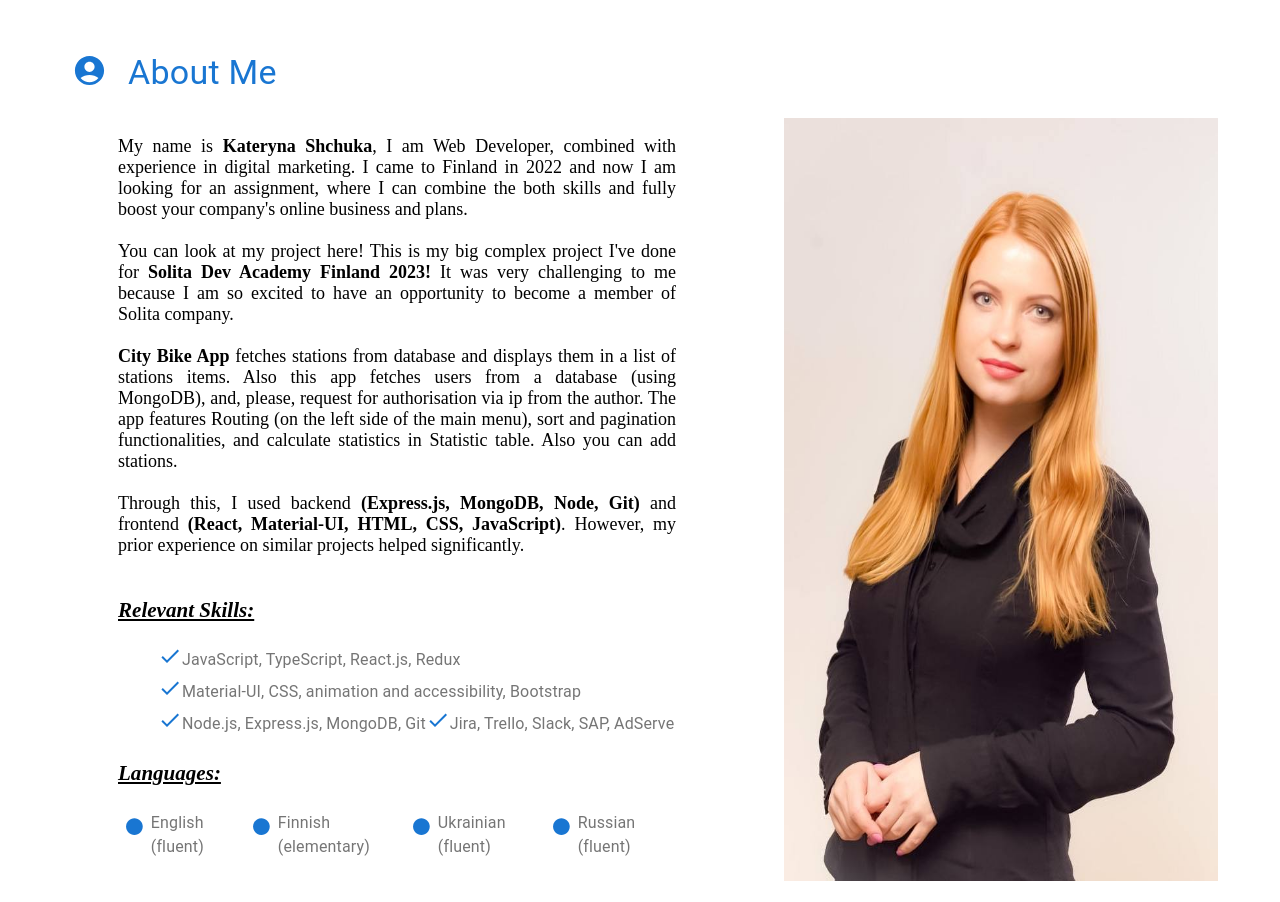
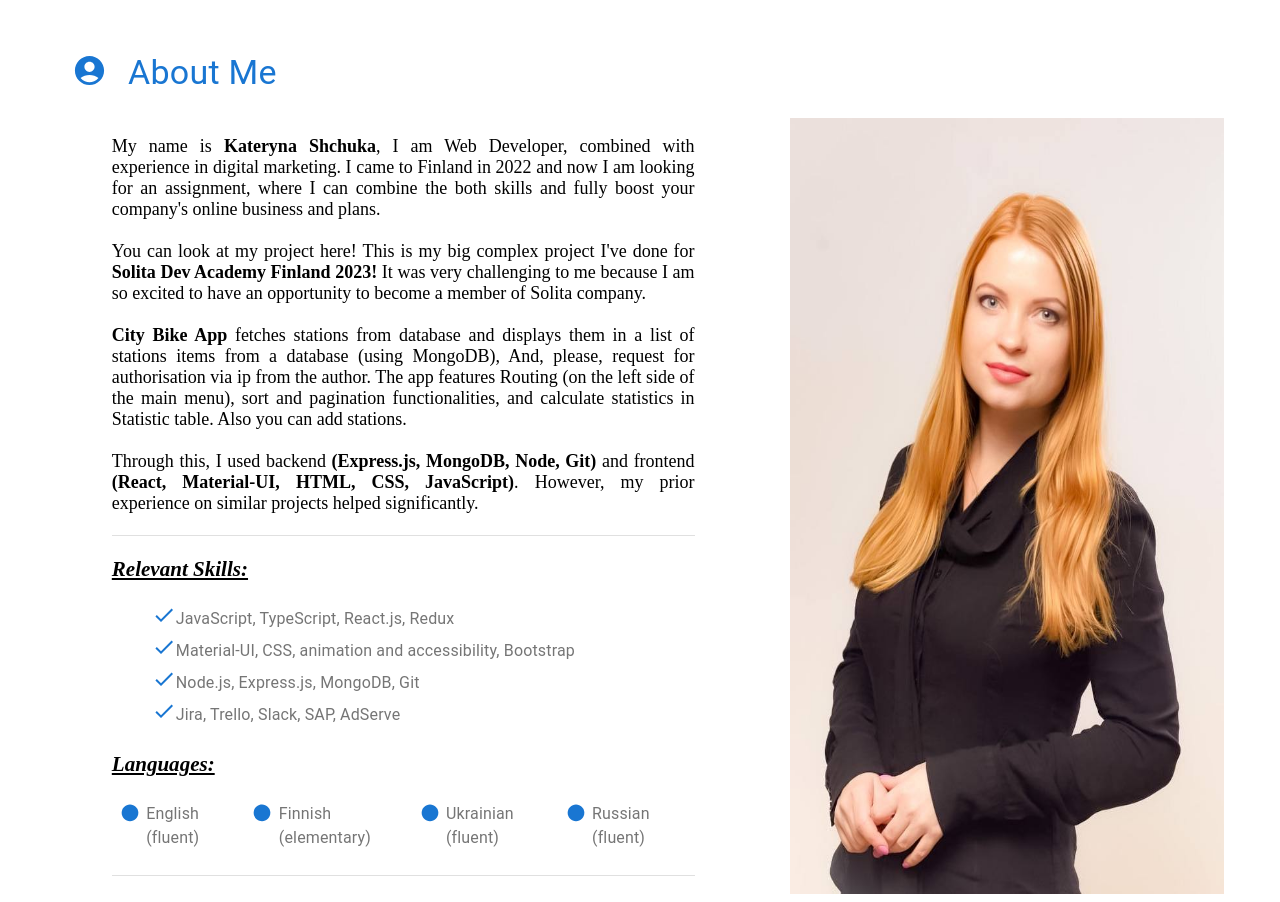
Before and after one commit to katerinaShchuka/helsinkibike-app-, a React (Create React App) app in the folder frontend/: page /aboutme in a window 1280 px wide. Built offline with nearby package versions, Linux system fonts and the light colour scheme.

Commit message:
added css style

```diff
--- a/frontend/src/components/AboutMe/AboutMe.css
+++ b/frontend/src/components/AboutMe/AboutMe.css
@@ -8,7 +8,7 @@
 }
 
 .text {
-    width: 45%;
+    width: 47%;
     text-align: justify;
     margin-left: 2rem;
     font-size: 18px;
@@ -27,7 +27,7 @@
 }
 
 .circle {
-    padding-top: 0.6rem;
+    padding-top: 0.3rem;
     padding-right: 0.4rem;
-    padding-left: 0.4rem;
+    padding-left: 0.5rem;
 }
--- a/frontend/src/components/AboutMe/AboutMe.js
+++ b/frontend/src/components/AboutMe/AboutMe.js
@@ -6,7 +6,7 @@ import ListItemIcon from '@mui/material/ListItemIcon';
 import ListItemText from '@mui/material/ListItemText';
 import CheckSharpIcon from '@mui/icons-material/CheckSharp';
 import CircleSharpIcon from '@mui/icons-material/CircleSharp';
-
+import Divider from '@mui/material/Divider';
 
 const AboutMe = () => {
 
@@ -26,12 +26,13 @@ You can look at my project here!
 This is my big complex project I've done for <b>Solita Dev Academy Finland 2023! </b>
 It was very challenging to me because I am so excited to have an opportunity to become a member of Solita company.
 <br />
-<br /><b>City Bike App</b> fetches stations from database and displays them in a list of stations items. Also this app fetches users from a database (using MongoDB),
-and, please, request for authorisation via ip from the author. The app features Routing (on the left side of the main menu), sort and pagination functionalities, and calculate statistics in Statistic table. Also you can add stations.
+<br /><b>City Bike App</b> fetches stations from database and displays them in a list of stations items from a database (using MongoDB),
+And, please, request for authorisation via ip from the author. The app features Routing (on the left side of the main menu), sort and pagination functionalities, and calculate statistics in Statistic table. Also you can add stations.
 <br />
 <br />Through this, I used backend <b>(Express.js, MongoDB, Node, Git)</b> and frontend <b>(React, Material-UI, HTML, CSS, JavaScript)</b>. However, my prior experience on similar projects helped significantly.
 <br />
 <br />
+ <Divider />
 <h3><i><u>Relevant Skills:</u></i></h3>
 
 <ul>
@@ -52,6 +53,7 @@ and, please, request for authorisation via ip from the author. The app features
         <CheckSharpIcon color="primary"/>
         <ListItemText primary="Node.js, Express.js, MongoDB, Git" />
    </ListItemIcon>
+  <br />
 
     <ListItemIcon>
         <CheckSharpIcon color="primary" />
@@ -63,6 +65,7 @@ and, please, request for authorisation via ip from the author. The app features
 <h3><i><u>Languages:</u></i></h3>
 
  <ListItemIcon>
+
         <CircleSharpIcon fontSize="small" color="primary" className="circle"/>
         <ListItemText primary="English (fluent)" />
         <CircleSharpIcon fontSize="small" color="primary" className="circle"/>
@@ -71,7 +74,11 @@ and, please, request for authorisation via ip from the author. The app features
         <ListItemText primary="Ukrainian (fluent)" />
         <CircleSharpIcon fontSize="small" color="primary" className="circle"/>
         <ListItemText primary="Russian (fluent)" />
+
     </ListItemIcon>
+<br />
+<br />
+    <Divider />
 
 </p>
       <img src={image} alt="My Image" className="image"/>
```
